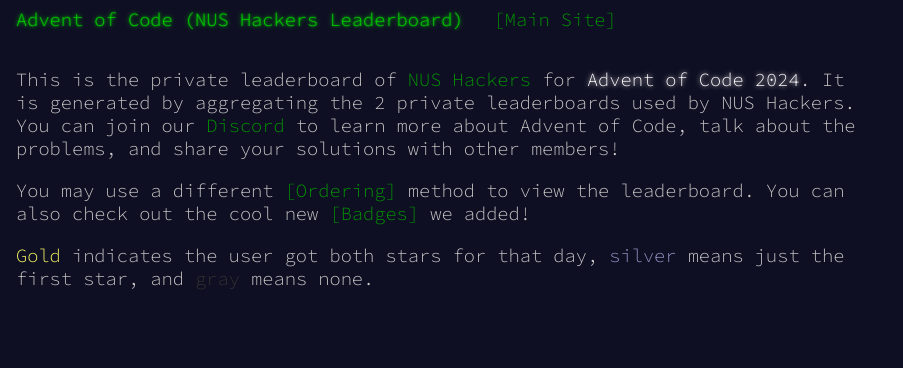
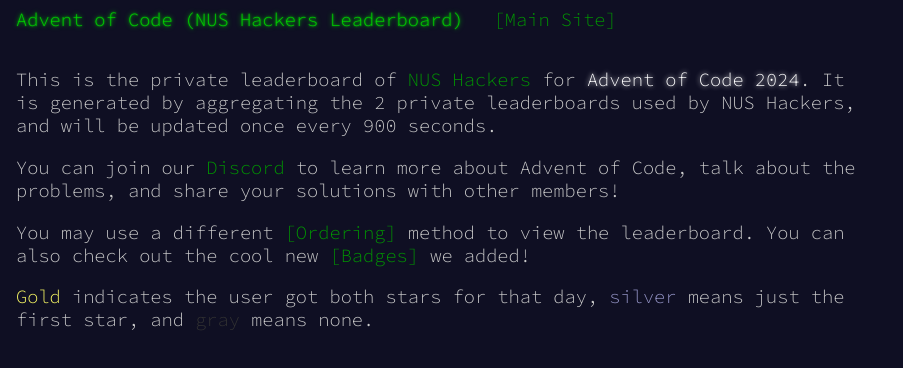
Before and after one commit to mongj/aoc-leaderboard, a React (Vite) app in the folder frontend/: page / in a window 1280 px wide. Shown: the top 368 px of the page, without its empty margins (0-903 px from the left). Built offline with nearby package versions, Linux system fonts and the light colour scheme; no server answers.

Commit message:
Feat: add update frequency

```diff
--- a/frontend/src/App.tsx
+++ b/frontend/src/App.tsx
@@ -24,7 +24,10 @@
               NUS Hackers{' '}
             </a>
             for <em>Advent of Code 2024</em>. It is generated by aggregating the
-            2 private leaderboards used by NUS Hackers. You can join our{' '}
+            2 private leaderboards used by NUS Hackers, and will be updated once
+            every 900 seconds.
+            </p>
+            <p>You can join our{' '}
             <a href="https://discord.gg/Ub4W6bNRch" target="_blank">
               Discord
             </a>{' '}
```
